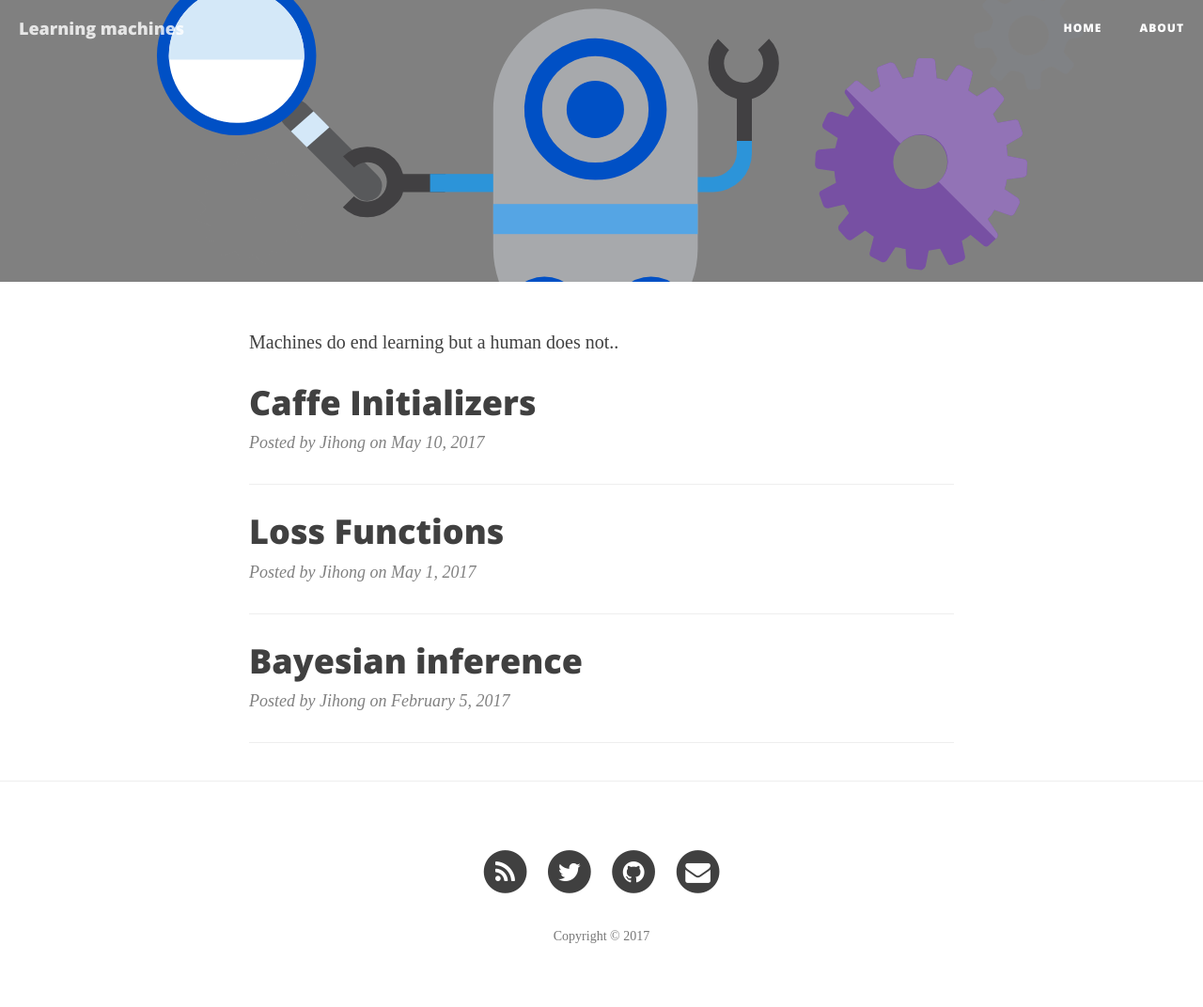
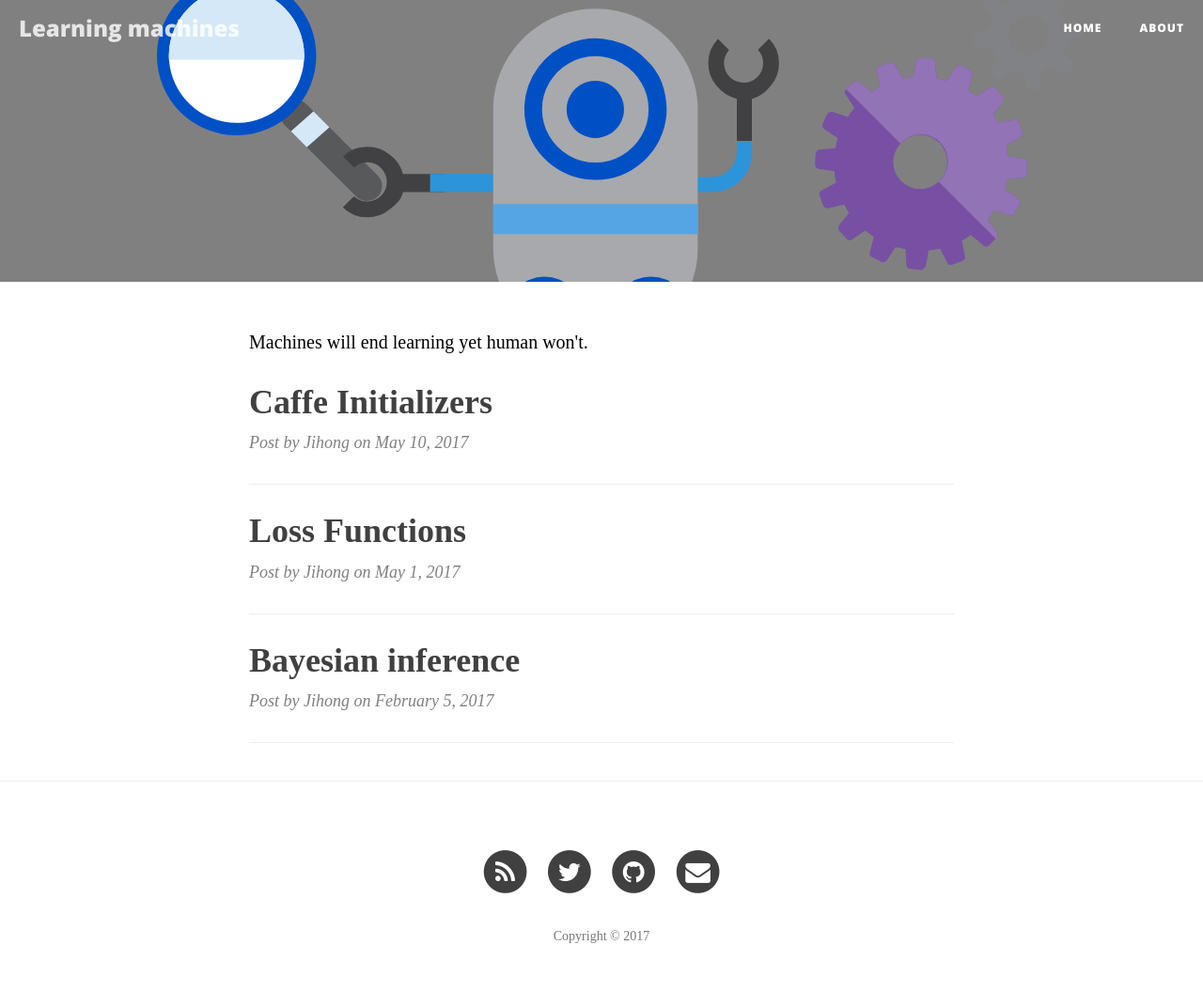
Before and after one commit to JihongJu/jihongju.github.io, a Jekyll site: the page built from index.html, in a window 1280 px wide. Shown: the whole page at 94% size. Built offline with Jekyll 4.4.1, drawn with Linux system fonts in a browser that asks for light colours; nearby versions of some CDN libraries; the list of posts is cut into pages by our own code.

Commit message:
Change font style

```diff
--- a/_config.yml
+++ b/_config.yml
@@ -17,7 +17,7 @@ title: Learning machines
 header-img: "img/bot-framework-overview-concepts.svg"
 email: daniel.jihongju@gmail.com
 description: > # this means to ignore newlines until "baseurl:"
-  What do I learn from how machine「learns」.
+  Machines will end learning yet human won't.
 baseurl: "" # the subpath of your site, e.g. /blog
 url: "" # the base hostname & protocol for your site, e.g. http://example.com
 github_username:   jihongju
--- a/_layouts/post.html
+++ b/_layouts/post.html
@@ -21,9 +21,9 @@ layout: default
 		<div class="col-lg-8 col-lg-offset-2 col-md-10 col-md-offset-1">
         <div class="post-heading">
           <h1 class="page-heading">{{ page.title }}</h1>
-          {% if page.subtitle %}
-          <h2 class="subheading">{{ page.subtitle }}</h2>
-          {% endif %}
+          <!-- {% if page.subtitle %}
+            <h2 class="subheading">{{ page.subtitle }}</h2>
+          {% endif %} -->
           <span class="meta">Posted by {% if page.author %}{{ page.author }}{% else %}{{ site.title }}{% endif %} on {{ page.date | date: "%B %-d, %Y" }}</span>
           <hr>
         </div>
--- a/css/clean-blog.css
+++ b/css/clean-blog.css
@@ -5,24 +5,40 @@
  */
 
 body {
-  font-family: 'Times New Roman', serif;
+  font-family: serif;
   font-size: 20px;
-  color: #404040;
+  color: black;
 }
 p {
   line-height: 1.5;
   margin: 30px 0;
 }
 p a {
-  text-decoration: underline;
+  text-decoration: none;
+  color: blue;
 }
-h1,
-h2,
-h3,
-h4,
-h5,
+h1 {
+  font-size: 32px;
+  font-weight: 800;
+}
+h2 {
+  font-size: 24px;
+  font-weight: 800;
+}
+h3 {
+  font-size: 20px;
+  font-weight: 800;
+}
+h4 {
+  font-size: 16px;
+  font-weight: 800;
+}
+h5 {
+  font-size: 14px;
+  font-weight: 800;
+}
 h6 {
-  font-family: 'Open Sans', 'Helvetica Neue', Helvetica, Arial, sans-serif;
+  font-size: 12px;
   font-weight: 800;
 }
 a {
@@ -56,6 +72,7 @@ hr.small {
   font-family: 'Open Sans', 'Helvetica Neue', Helvetica, Arial, sans-serif;
 }
 .navbar-custom .navbar-brand {
+  font-size: 24px;
   font-weight: 800;
 }
 .navbar-custom .nav li a {
@@ -185,7 +202,7 @@ hr.small {
 }
 .intro-header .post-heading .subheading,
 .intro-header .post-heading .meta {
-  line-height: 1.1;
+  /*line-height: 1.1;*/
   display: block;
 }
 .intro-header .post-heading .subheading {
--- a/index.html
+++ b/index.html
@@ -1,6 +1,6 @@
 ---
 layout: page
-description: Machines do end learning but a human does not..
+description: Machines will end learning yet human won't.
 ---
 
 {% for post in paginator.posts %}
@@ -14,7 +14,7 @@ description: Machines do end learning but a human does not..
         </h3>
         {% endif %}
     </a>
-    <p class="post-meta">Posted by {% if post.author %}{{ post.author }}{% else %}{{ site.title }}{% endif %} on {{ post.date | date: "%B %-d, %Y" }}</p>
+    <p class="post-meta">Post by {% if post.author %}{{ post.author }}{% else %}{{ site.title }}{% endif %} on {{ post.date | date: "%B %-d, %Y" }}</p>
 </div>
 <hr>
 {% endfor %}
```
